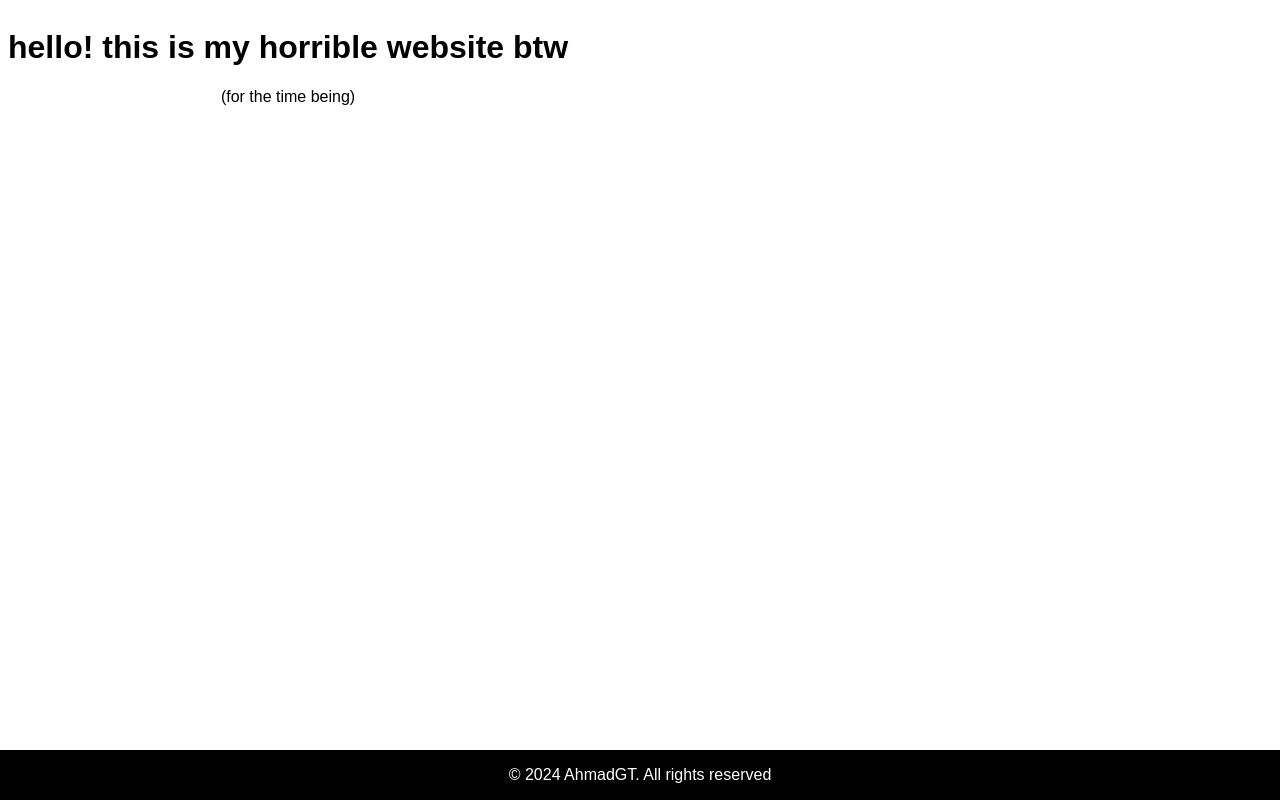
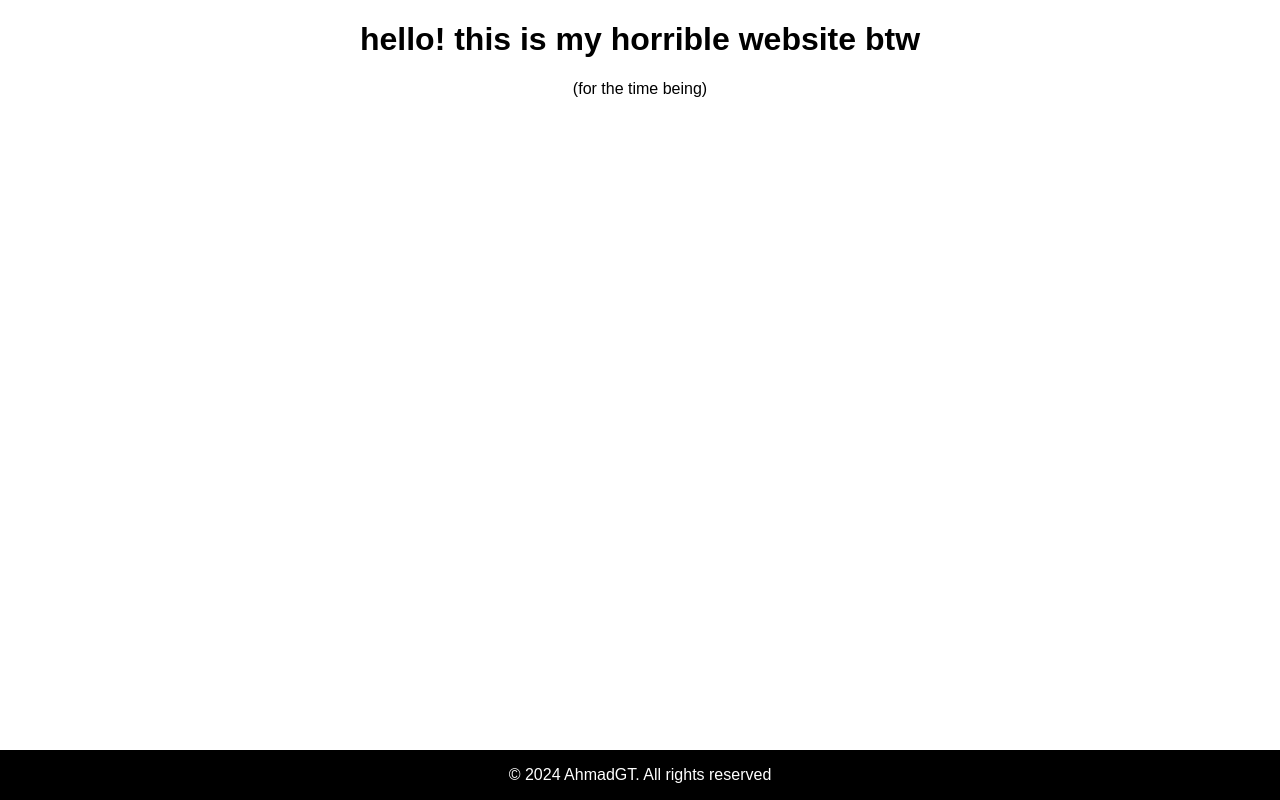
Before and after one commit to IAhmadGT/iahmadgt.github.io, a plain HTML site: page index.html in a window 1280 px wide. Drawn offline with Linux system fonts and the light colour scheme.

Commit message:
Update style.css

```diff
--- a/style.css
+++ b/style.css
@@ -1,7 +1,7 @@
 .idk{
     text-align: center;
-    position: absolute;
- /* top:50%;
+/* position: absolute;
+   top:50%;
     left: 50%;
     transform: translate(-50% , -50%);
 */
```
